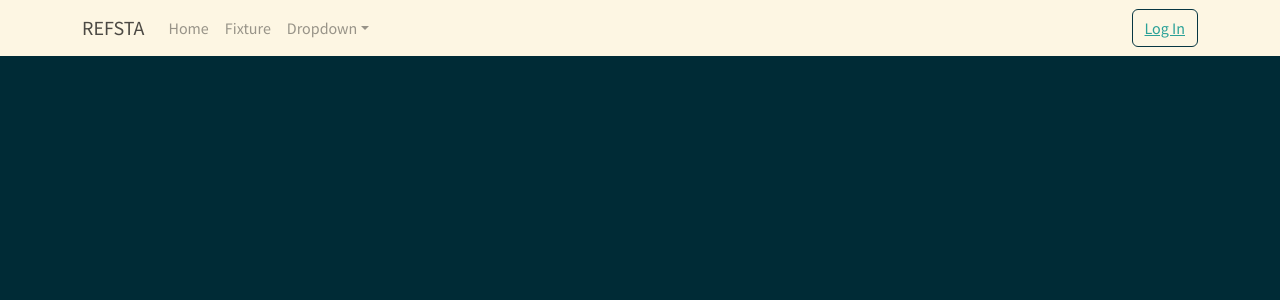
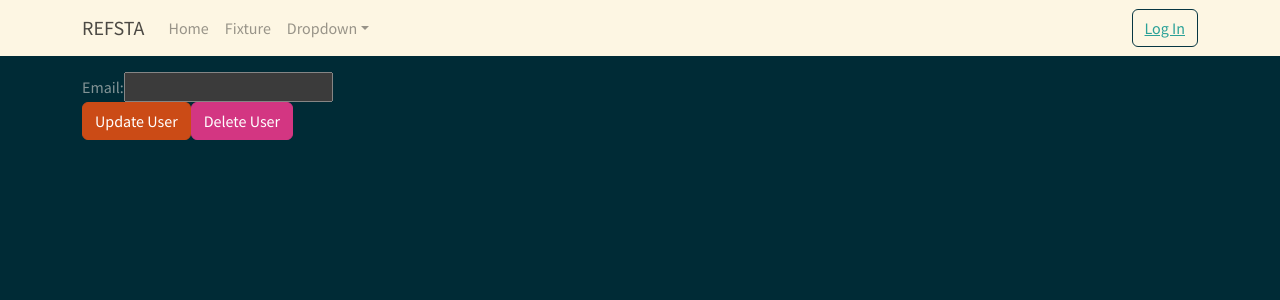
Before and after one commit to SU-CS308-22FA/TEAM-12, a React (Create React App) app in the folder client/: page /edit/1 in a window 1280 px wide. Shown: the top 300 px of the page. Built offline with nearby package versions, Linux system fonts and the light colour scheme.

Commit message:
delete and update functionality added

```diff
--- a/client/src/App.js
+++ b/client/src/App.js
@@ -8,7 +8,7 @@ import { SignUpScreen } from './Screens/SignUpScreen';
 import { useState } from 'react';
 import { ToastContainer, toast } from 'react-toastify';
 import 'react-toastify/dist/ReactToastify.css';
-
+import { EditScreen } from './Screens/EditScreen'
 
 function App() {
   const[user,setUser] = useState(null);
@@ -21,6 +21,7 @@ function App() {
             <Route path="/" element={<HomeScreen user={user}/>} exact />
             <Route path="/signin" element={<AuthScreen setUser={setUser}/>} />
             <Route path="/signup" element={<SignUpScreen/>} />
+            <Route path="/edit/:id" element={<EditScreen user={user} setUser={setUser}/>} />
           </Routes>
         </Container>
       </main>
--- a/client/src/Screens/AuthScreen.js
+++ b/client/src/Screens/AuthScreen.js
@@ -27,7 +27,7 @@ export const AuthScreen = ({setUser}) => {
       .then((res) => {
         localStorage.setItem('user', JSON.stringify(res.data.user))
         setUser(res.data.user);
-        navigate('/');
+        navigate(`/edit/${res.data.user._id}`);
       })
         .catch((err)=> {
           console.log(err.response.data);
--- /dev/null
+++ b/client/src/Screens/EditScreen.js
@@ -0,0 +1,45 @@
+import React, { useState } from 'react'
+import axios from 'axios';
+import Button from 'react-bootstrap/Button';
+
+
+
+export const EditScreen = ({user}) => {
+    const [newuser, setUser] = useState({
+        email: "",
+        password: ""
+    })
+
+
+
+    const userUpdate = () => {
+        axios.put('http://localhost:5000/users/edit/'+user._id, newuser)
+        .then((user) => console.log(user))
+    }
+
+    const userDelete = () => {
+        axios.delete('http://localhost:5000/users/edit/'+user._id)
+        .then((res) => console.log(res.status))
+    }
+
+    const handleChange = (e) => {
+        const { name, value } = e.target
+        setUser(oldUser => {
+            return {
+                ...oldUser,
+                [name]: value
+            }
+        })
+    }
+  return (
+    <div>
+        <label>Email: </label>
+        <input type="text" name="email" value={newuser.email} required onChange={handleChange}/><br/>
+
+        <Button className='btn btn-warning' onClick={userUpdate}>Update User</Button>
+        <Button className='btn btn-danger' onClick={userDelete}>Delete User</Button>
+    </div>
+  );
+}
+
+export default EditScreen;
```
Also changed, not shown: client/src/axios/index.js (line endings or trailing spaces), 2 other files (tests, documents, lock files or other folders).
